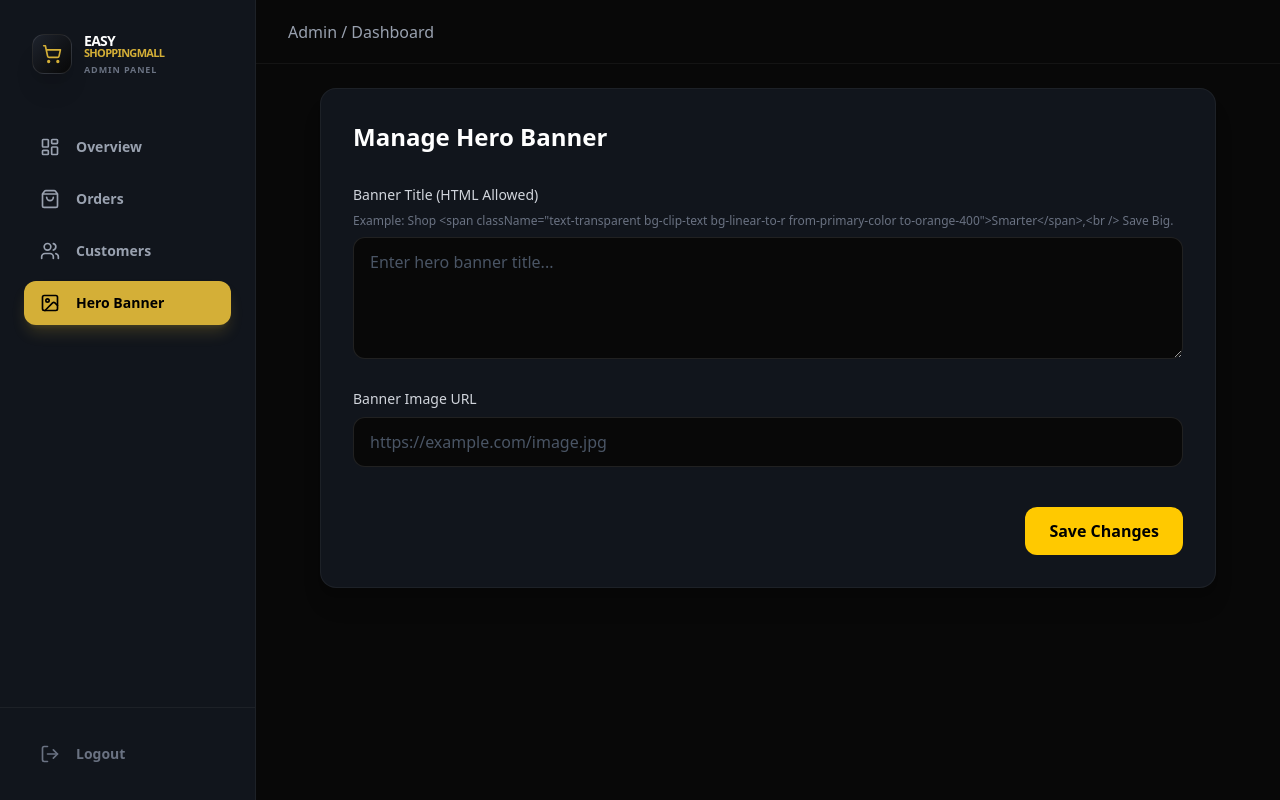
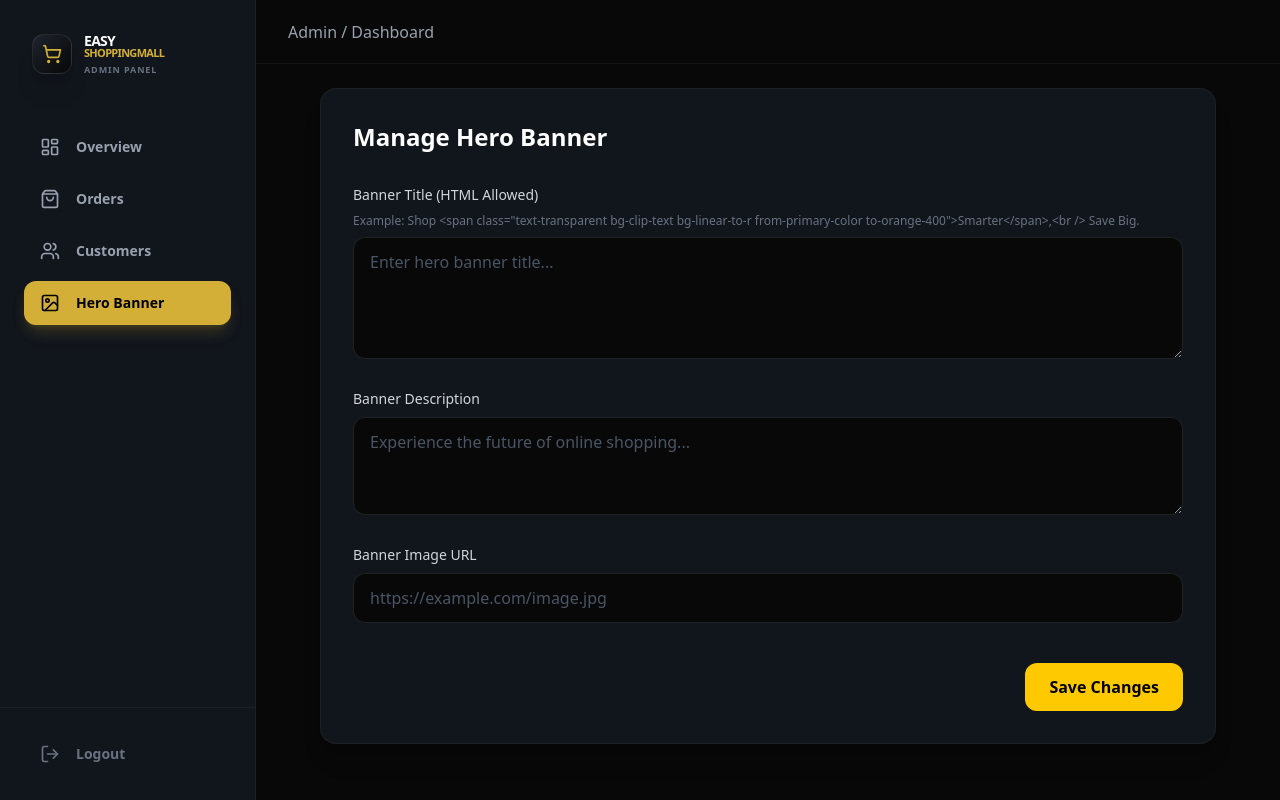
Before and after one commit to Sadia126/ESMBD-Leanding-page, a Next.js app: page /dashboard/hero-banner in a window 1280 px wide. Built offline with nearby package versions, Linux system fonts and the light colour scheme; no server answers; the database is empty.

Commit message:
fix banner title html and added description section to hero banner in dashboard

```diff
--- a/app/dashboard/hero-banner/page.jsx
+++ b/app/dashboard/hero-banner/page.jsx
@@ -7,6 +7,7 @@ import Image from "next/image";
 
 export default function HeroBannerDashboard() {
   const [title, setTitle] = useState("");
+  const [description, setDescription] = useState("");
   const [imageUrl, setImageUrl] = useState("");
   const [isLoading, setIsLoading] = useState(true);
   const [isSaving, setIsSaving] = useState(false);
@@ -16,6 +17,7 @@ export default function HeroBannerDashboard() {
       const banner = await getHeroBanner();
       if (banner) {
         setTitle(banner.title || "");
+        setDescription(banner.description || "");
         setImageUrl(banner.imageUrl || "");
       }
       setIsLoading(false);
@@ -28,7 +30,7 @@ export default function HeroBannerDashboard() {
     setIsSaving(true);
 
     // Call server action to update the banner
-    const result = await updateHeroBanner(title, imageUrl);
+    const result = await updateHeroBanner(title, description, imageUrl);
 
     setIsSaving(false);
 
@@ -69,13 +71,27 @@ export default function HeroBannerDashboard() {
           <label className="block text-sm font-medium text-gray-300 mb-2">
             Banner Title (HTML Allowed)
           </label>
-          <p className="text-xs text-gray-500 mb-2">Example: Shop &lt;span className="text-transparent bg-clip-text bg-linear-to-r from-primary-color to-orange-400"&gt;Smarter&lt;/span&gt;,&lt;br /&gt; Save Big.</p>
+          <p className="text-xs text-gray-500 mb-2">Example: Shop &lt;span class="text-transparent bg-clip-text bg-linear-to-r from-primary-color to-orange-400"&gt;Smarter&lt;/span&gt;,&lt;br /&gt; Save Big.</p>
           <textarea
             value={title}
             onChange={(e) => setTitle(e.target.value)}
             rows={4}
             className="w-full bg-[#080808] border border-white/10 rounded-xl px-4 py-3 text-white placeholder-gray-600 focus:outline-none focus:ring-2 focus:ring-primary-color focus:border-transparent transition-all"
             placeholder="Enter hero banner title..."
+            required
+          />
+        </div>
+
+        <div>
+          <label className="block text-sm font-medium text-gray-300 mb-2">
+            Banner Description
+          </label>
+          <textarea
+            value={description}
+            onChange={(e) => setDescription(e.target.value)}
+            rows={3}
+            className="w-full bg-[#080808] border border-white/10 rounded-xl px-4 py-3 text-white placeholder-gray-600 focus:outline-none focus:ring-2 focus:ring-primary-color focus:border-transparent transition-all"
+            placeholder="Experience the future of online shopping..."
             required
           />
         </div>
--- a/src/action/heroBanner.js
+++ b/src/action/heroBanner.js
@@ -8,7 +8,7 @@ export async function getHeroBanner() {
     const collection = await dbConnect(collections.HERO_BANNER);
     const banner = await collection.findOne({ type: "main_banner" });
     if (banner) {
-      return { title: banner.title, imageUrl: banner.imageUrl };
+      return { title: banner.title, description: banner.description, imageUrl: banner.imageUrl };
     }
     return null; // Return null to indicate no configured banner found
   } catch (error) {
@@ -18,7 +18,7 @@ export async function getHeroBanner() {
 }
 
 // Update or insert the Hero Banner details
-export async function updateHeroBanner(title, imageUrl) {
+export async function updateHeroBanner(title, description, imageUrl) {
   try {
     const collection = await dbConnect(collections.HERO_BANNER);
 
@@ -28,6 +28,7 @@ export async function updateHeroBanner(title, imageUrl) {
       {
         $set: {
           title: title,
+          description: description,
           imageUrl: imageUrl,
           updatedAt: new Date(),
         },
--- a/src/components/Home/hero/hero.jsx
+++ b/src/components/Home/hero/hero.jsx
@@ -41,7 +41,7 @@ export default async function Hero() {
             {banner?.title ? (
               <h1
                 className="text-5xl md:text-7xl font-black text-white leading-[1.05] tracking-tight"
-                dangerouslySetInnerHTML={{ __html: banner.title }}
+                dangerouslySetInnerHTML={{ __html: banner.title.replace(/className=/g, 'class=') }}
               />
             ) : (
               <h1 className="text-5xl md:text-7xl font-black text-white leading-[1.05] tracking-tight">
@@ -51,7 +51,7 @@ export default async function Hero() {
             )}
 
             <p className="text-gray-400 text-lg leading-relaxed max-w-[480px]">
-              Experience the future of online shopping. Premium products, wholesale prices, and lightning-fast delivery at your doorstep.
+              {banner?.description || "Experience the future of online shopping. Premium products, wholesale prices, and lightning-fast delivery at your doorstep."}
             </p>
           </div>
 
```
